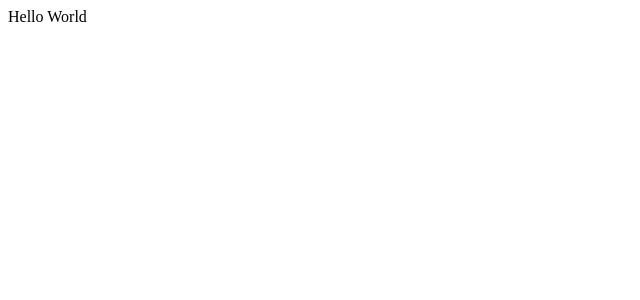
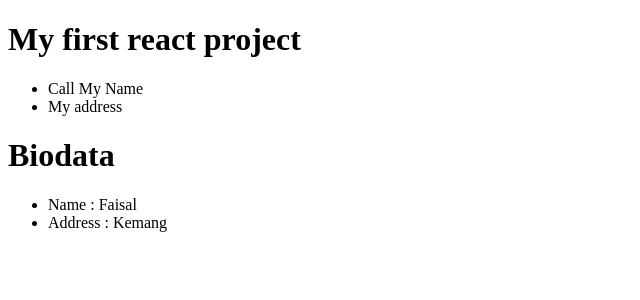
Before and after one commit to ahmadfaisall020597/Tutorial-React, a React (Create React App) app in the folder fundamentals/: page / in a window 1280 px wide. Shown: the top 300 px of the page, without its empty margins (0-640 px from the left). Built offline with nearby package versions, Linux system fonts and the light colour scheme.

Commit message:
First React Component

```diff
--- a/fundamentals/src/index.js
+++ b/fundamentals/src/index.js
@@ -1,7 +1,43 @@
 import React from 'react';
 import ReactDOM from 'react-dom/client';
 
+/*
+Task React
+My first react project
+  • Call My Name
+  • My Address
+*/
+
+function MainBody() {
+  return (
+    <div>
+      <h1>My first react project</h1>
+      <ul>
+        <li>Call My Name</li>
+        <li>My address</li>
+      </ul>
+    </div>
+  )
+}
+
+function Dummy() {
+  return (
+    <div>
+      <h1>Biodata</h1>
+      <ul>
+        <li>
+          <span>Name : </span><span>Faisal</span>
+        </li>
+        <li><span>Address : </span> <span>Kemang</span></li>
+      </ul>
+    </div>
+  )
+}
+
 const root = ReactDOM.createRoot(document.getElementById('root'));
 root.render(
-    <div>Hello World</div>
+  <div>
+    <MainBody />
+    <Dummy />
+  </div>
 );
```
